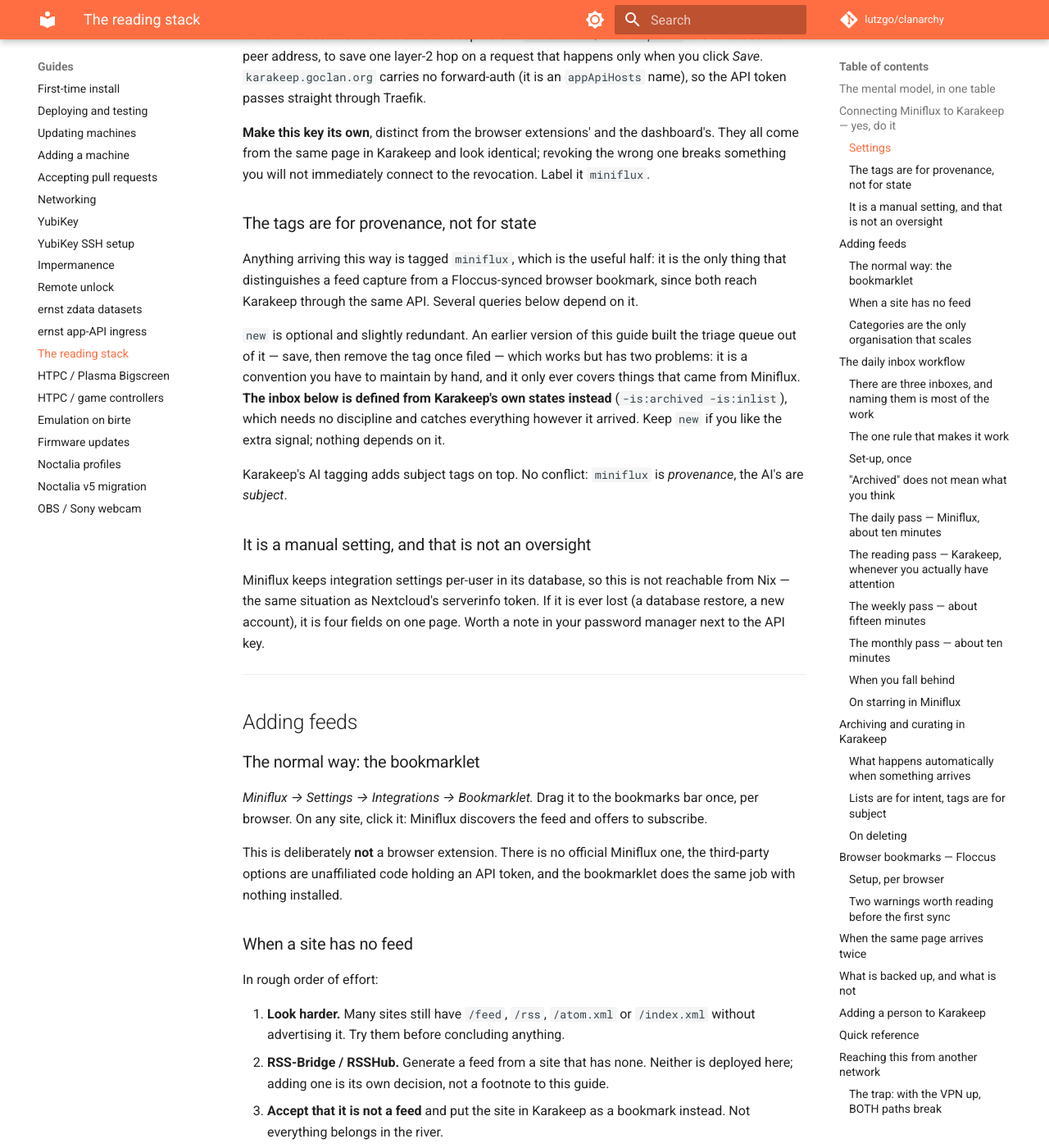
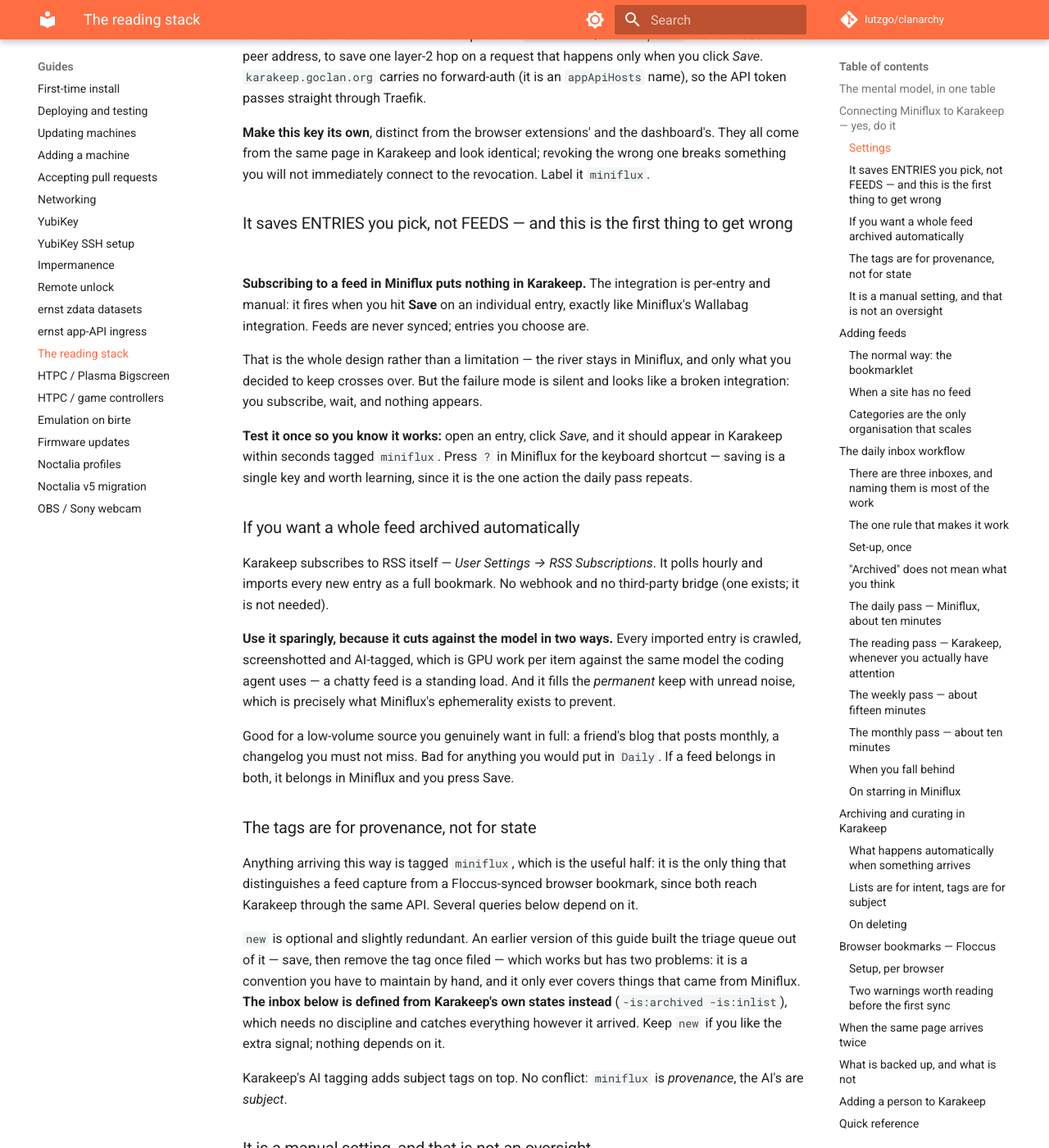
Before and after one commit to lutzgo/clanarchy, an MkDocs documentation site: the page built from docs/guides/reading-stack.md, in a window 1280 px wide and 1400 px high, scrolled down 1632 px. Shown: the whole window at 82% size. Built offline with MkDocs 1.6.1 and Material for MkDocs 9.7.7, drawn with Linux system fonts in a browser that asks for light colours; comment, search, counter and statistics services are not loaded.

Commit message:
Say plainly that the Miniflux integration saves entries, not feeds
lgo subscribed to two feeds in Miniflux and expected to see them in
Karakeep. Nothing was broken: the integration is per-entry and manual,
firing on the Save action for an individual entry, exactly like
Miniflux's Wallabag integration. Feeds are never synced.

The guide described the daily pass correctly ("anything worth more than
a skim, save to Karakeep") but never said the negative, and the failure
mode is silent — you subscribe, wait, and nothing appears, which looks
like a broken endpoint or a bad API key rather than the design working.

Also documents the alternative, because the obvious next question is
"then how do I archive a whole feed": Karakeep subscribes to RSS itself,
User Settings → RSS Subscriptions, polling hourly. Native, so the
third-party miniflux-karakeep webhook is not needed.

Recommended sparingly, and the reasons are specific to this deployment
rather than general advice: every imported entry is crawled,
screenshotted and AI-tagged, which is GPU work per item against the same
llama-swap model the coding agent uses, so a chatty feed becomes a
standing load on a shared card. And it fills the permanent keep with
unread noise, which is what Miniflux's ephemerality exists to prevent.

```diff
--- a/docs/guides/reading-stack.md
+++ b/docs/guides/reading-stack.md
@@ -62,6 +62,39 @@
 dashboard's. They all come from the same page in Karakeep and look identical;
 revoking the wrong one breaks something you will not immediately connect to the
 revocation. Label it `miniflux`.
+
+### It saves ENTRIES you pick, not FEEDS — and this is the first thing to get wrong
+
+**Subscribing to a feed in Miniflux puts nothing in Karakeep.** The integration
+is per-entry and manual: it fires when you hit **Save** on an individual entry,
+exactly like Miniflux's Wallabag integration. Feeds are never synced; entries
+you choose are.
+
+That is the whole design rather than a limitation — the river stays in
+Miniflux, and only what you decided to keep crosses over. But the failure mode
+is silent and looks like a broken integration: you subscribe, wait, and nothing
+appears.
+
+**Test it once so you know it works:** open an entry, click *Save*, and it
+should appear in Karakeep within seconds tagged `miniflux`. Press `?` in
+Miniflux for the keyboard shortcut — saving is a single key and worth learning,
+since it is the one action the daily pass repeats.
+
+### If you want a whole feed archived automatically
+
+Karakeep subscribes to RSS itself — *User Settings → RSS Subscriptions*. It
+polls hourly and imports every new entry as a full bookmark. No webhook and no
+third-party bridge (one exists; it is not needed).
+
+**Use it sparingly, because it cuts against the model in two ways.** Every
+imported entry is crawled, screenshotted and AI-tagged, which is GPU work per
+item against the same model the coding agent uses — a chatty feed is a
+standing load. And it fills the *permanent* keep with unread noise, which is
+precisely what Miniflux's ephemerality exists to prevent.
+
+Good for a low-volume source you genuinely want in full: a friend's blog that
+posts monthly, a changelog you must not miss. Bad for anything you would put in
+`Daily`. If a feed belongs in both, it belongs in Miniflux and you press Save.
 
 ### The tags are for provenance, not for state
 
```
